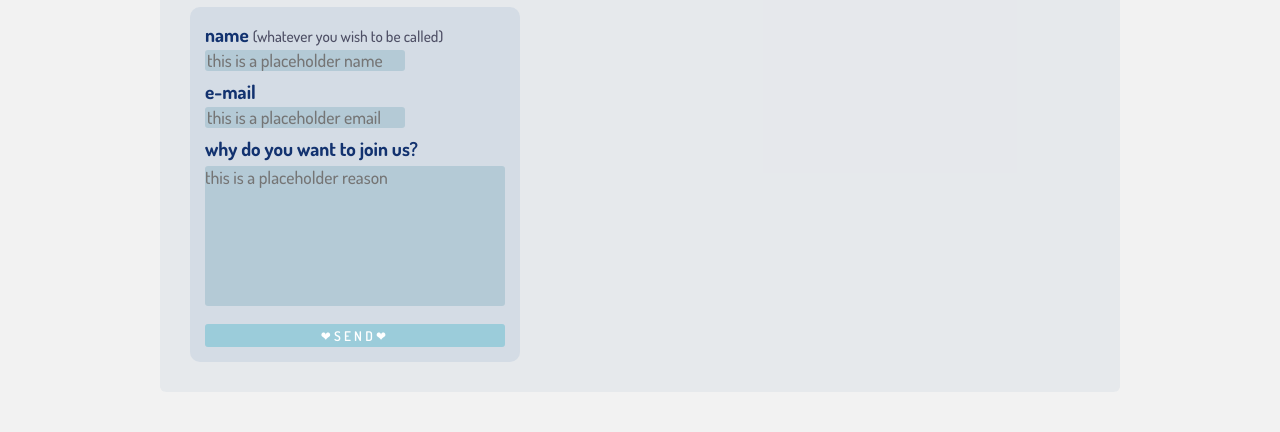
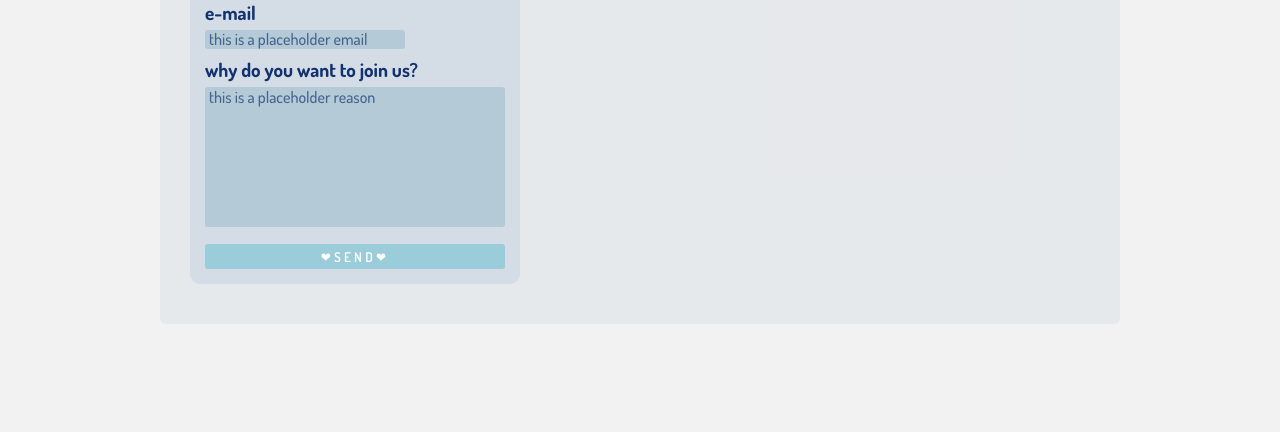
Before and after one commit to janeirosan/ebac-site, a plain HTML site: page index.html in a window 1280 px wide. Shown: the part 590-1022 px from the top of the page. After the commit the page ends 954 px from the top, so only its background shows below. Drawn offline with Linux system fonts and the light colour scheme; a web font is replaced by a local one.

Commit message:
commits hard

```diff
--- a/index.html
+++ b/index.html
@@ -29,7 +29,8 @@
         </div>
     </header>
     <main class="container">
-        <section id="whomst">
+        <section>
+            <div id="whomst">
                 <div class="logo">
                     <img src="/images/Surprising_Thanks!!_ES2_Set_3_Eichi.png" alt="A small chibi-style picture of the same blond anime boy. His eyes are closed and he is smiling.">
                     <h3>Who the HELL is Eichi Tenshouin, anyway?</h3>
@@ -38,8 +39,7 @@
                 <p>
                     <a href="https://ensemble-stars.fandom.com/wiki/Eichi_Tenshouin" target="_blank">Eichi Tenshouin</a> is the primary antagonist of the first&mdash;and technically most famous&mdash;era of the mobile game franchise <a href="https://ensemble-stars.fandom.com/" target="_blank">Ensemble Stars!!</a> He is the heir to the Tenshouin Conglomerate and chronically ill, yet still loves idols and aspires to be one, and make an ideal world for them. He is now the leader of <i>fine</i> and the representative of <a href="https://ensemble-stars.fandom.com/wiki/Ensemble_Square#STARMAKER_PRODUCTION" target="_blank">STARMAKER PRODUCTIONS</a>, an idol agency of his own making. Due to his previous status as an antagonist and the general insane way in which Enstars!! characters talk, he's very often perceived negatively. That's why I've founded Eichi Defenders Incorporated, to defend my best and most loveliest boy.
                 </p>
-        </section>
-        <section id="join">
+            <div id="join">
                 <div class="logo">
                     <img src="/images/ES2_Adorable_Little_Idols!_Set_2_Eichi.png" alt="A small chibi-style picture of the same blond anime boy, this time with brown cat ears and a tail. He is winking with his right eye while drinking from a teacup.">
                     <h3>Woah that's so cool and based how do I join</h3>
@@ -54,7 +54,8 @@
                     <textarea name="reason" id="reason" placeholder="this is a placeholder reason" required></textarea><br>
                     <button title="Send form">send</button>
                 </form>
-        </section>
+            </div>
+        </div>
     </main>
     <footer></footer>
 </body>
--- a/main.css
+++ b/main.css
@@ -34,6 +34,7 @@ body {
 
 header {
     background-color: var(--fine-bg);
+    position: sticky;
 }
 
 .container {
@@ -110,11 +111,15 @@ header nav li a {
     color: #fff;
 }
 
+header nav li a:hover {
+    color: var(--fine-accent);
+}
+
 header h1 a {
     color: var(--text-offwhite);
 }
 
-a, a:visited {
+a {
     text-decoration: none;
     color: var(--fine-accent);
     font-weight: 500;
@@ -154,8 +159,8 @@ main p {
 
 #join form {
     width: fit-content;
-    margin: 10px;
-    padding: 15px;
+    margin: 20px 10px;
+    padding: 7px 15px 15px;
     background-color: #aabdd44f;
     border-radius: 10px;
     color: #12326f;
@@ -186,11 +191,13 @@ main p {
 #join input,
 #join textarea {
     font-family: var(--font-body);
-    font-size: 1.1rem;
+    font-size: 1rem;
     font-weight: 500;
     border: none;
     border-radius: 3px;
     background-color: #468da13a;
+    color: var(--fine-accent)
+    padding 0 2px;
 }
 
 #join input:focus,
@@ -199,12 +206,23 @@ main p {
     outline-offset: -1px;
 }
 
+#join input::placeholder {
+    padding-left: 2px;
+    color: #12336fad;
+}
+
+#join textarea::placeholder,
+#join textarea {
+    padding-left: 2px;
+    color: #12336fad;
+}
+
 #join button {
     border: none;
     border-radius: 3px;
     color: #fff;
     background-color: var(--fine-bg);
-    padding: 3px;
+    padding: 4px;
     width: 100%;
     font-family: var(--font-body);
     font-weight: 600;
```
Lines whose indentation alone changed are shown as unchanged.
